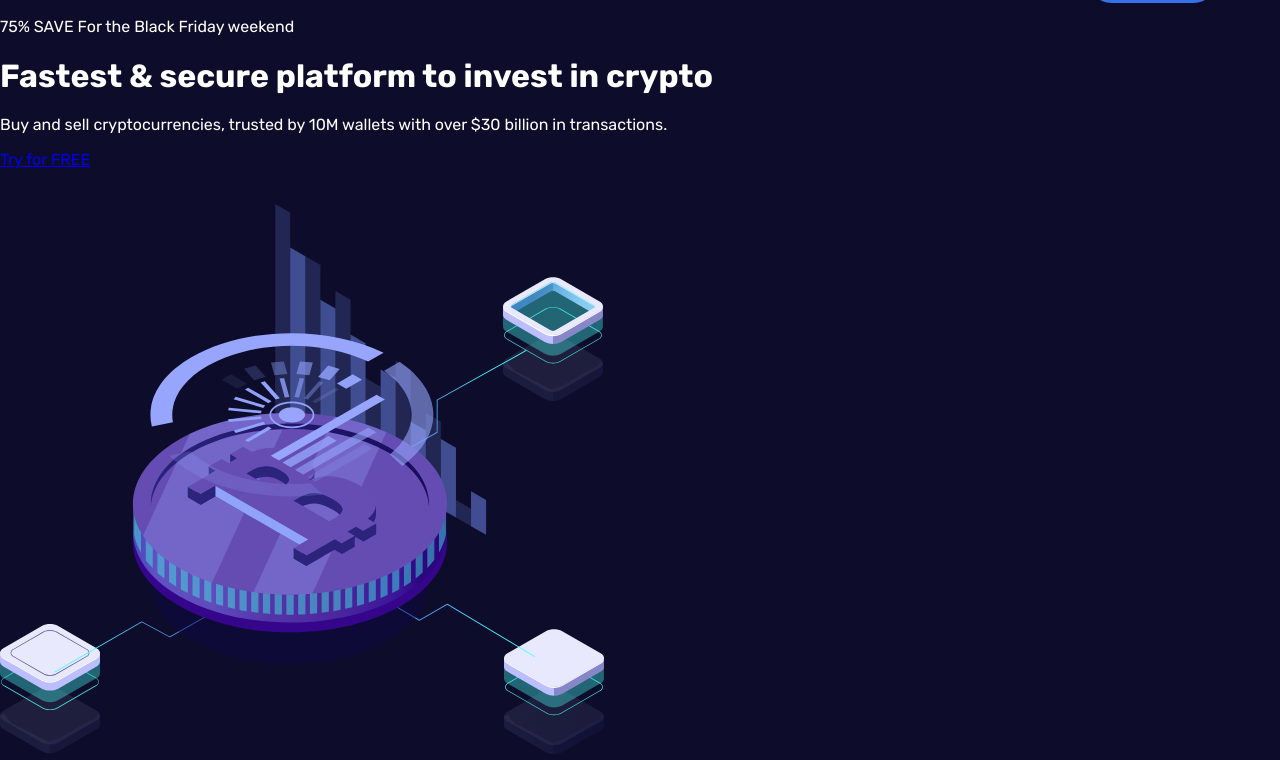
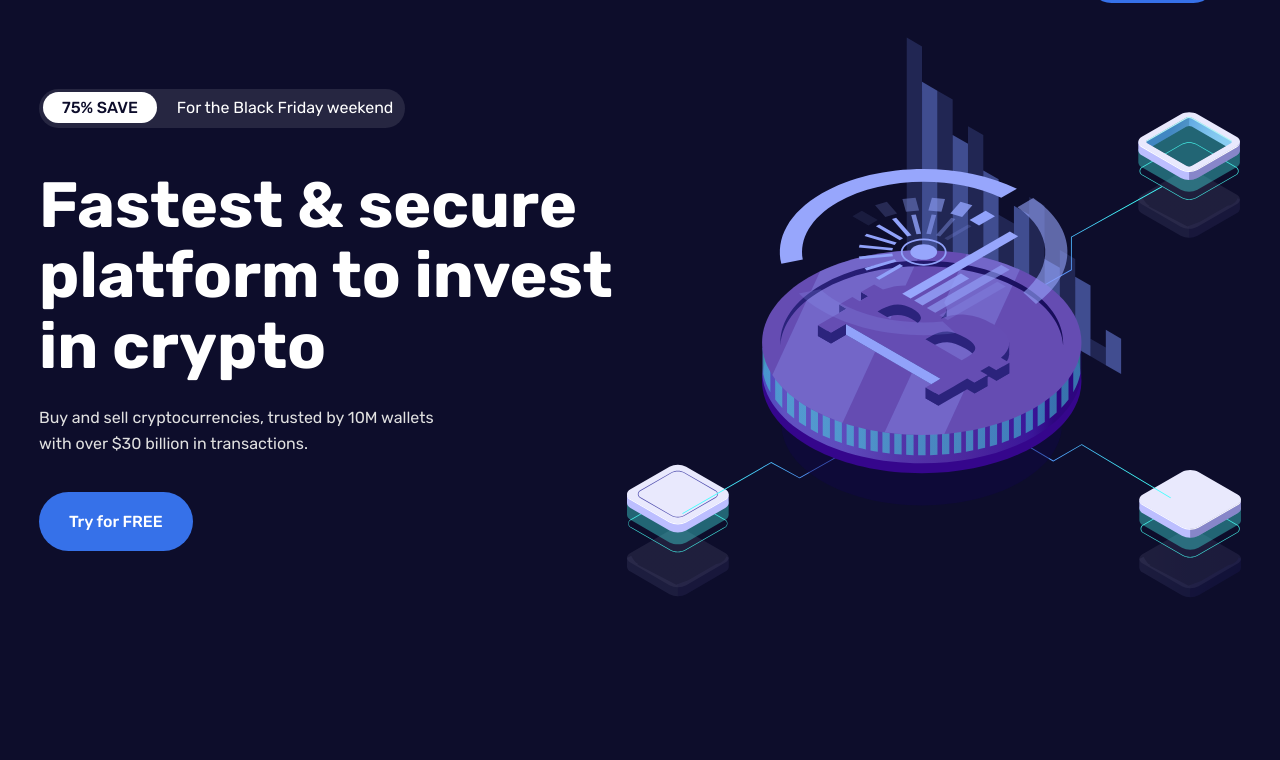
Before and after one commit to NikitaAlekseevich/crappo-crypto-layout, a plain HTML site: page index.html in a window 1280 px wide. Shown: the part 102-862 px from the top of the page. After the commit the page ends 800 px from the top, so only its background shows below. Drawn offline with nearby package versions, Linux system fonts and the light colour scheme.

Commit message:
Starting block (HTML, CSS)

```diff
--- a/index.html
+++ b/index.html
@@ -55,8 +55,10 @@
                     </p>
                     <a href="#" class="main-text__link">Try for FREE</a>
                 </div>
+                <div class="main-img">
+                    <img src="/src/img/Illustration.svg" alt="" class="main-img__image">
+                </div>
             </div>
-            <img src="/src/img/Illustration.svg" alt="" class="main-img">
         </div>
     </section>
 </body>
--- a/src/css/style.css
+++ b/src/css/style.css
@@ -4,6 +4,7 @@
     --dark: #0D0D2B;
     --blue: #3671E9;
     --purple: #3671E9;
+    --white-rgba: 255,255,255;
 }
 
 body{
@@ -68,3 +69,75 @@ body{
     color: white;
     background-color: var(--purple);
 }
+
+.wrapper {
+    max-width: 1202px;
+    padding-right: 15px;
+    padding-left: 15px;
+    margin: 0 auto;
+}
+
+.main {
+    display: flex;
+    align-items: center;
+}
+
+.main-text {
+    flex: 0 0 588px;
+}
+
+.main-text__sale {
+    background-color: rgba(var(--white-rgba),0.1);
+    display: inline-block;
+    padding: 10px 12px 10px 4px;
+    border-radius: 32px;
+}
+
+.main-text__sale span {
+    background-color: #fff;
+    color: var(--dark);
+    border-radius: 32px;
+    padding: 6px 19px;
+    margin-right: 16px;
+    font-weight: 500;
+}
+
+.main-text__title {
+    font-size: 64px;
+    font-weight: 700;
+    margin-top: 26px;
+    line-height: 1.1;
+    margin-bottom: 24px;
+}
+
+.main-text__decription {
+    color: #E0E0E0;
+    font-size: 16px;
+    line-height: 1.6;
+    max-width: 400px;
+    margin-bottom: 57px;
+}
+
+.main-text__link {
+    color: white;
+    background-color: var(--blue);
+    padding: 20px 30px;
+    border-radius: 32px;
+    font-weight: 500;
+    text-decoration: none;
+    transition: .2s ease background-color;
+}
+
+.main-text__link:hover {
+    color: white;
+    background-color: var(--purple);
+}
+
+
+.main-img {
+    flex-grow: 1;
+}
+
+.main-img__image {
+    width: 100%;
+}
```
